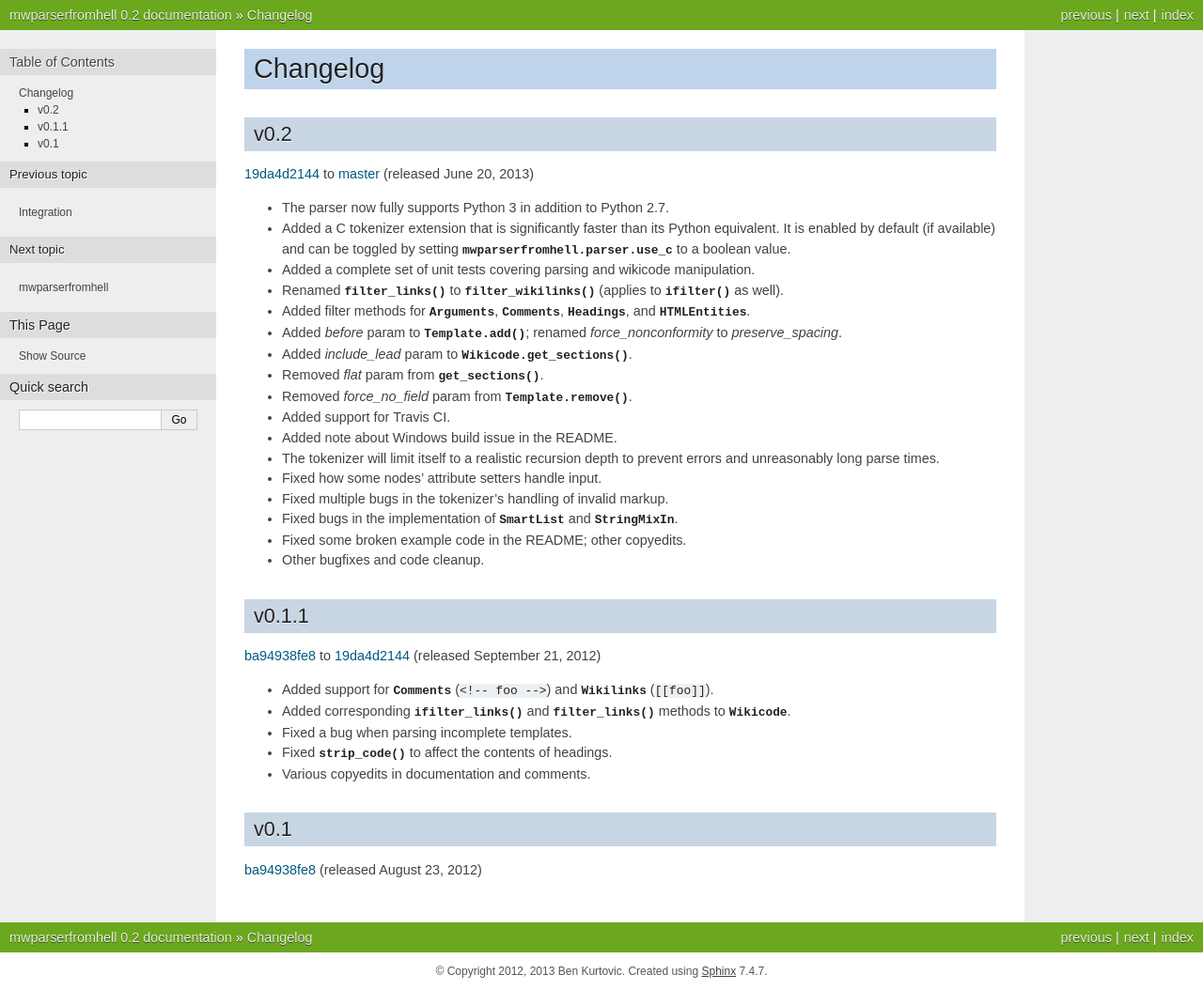
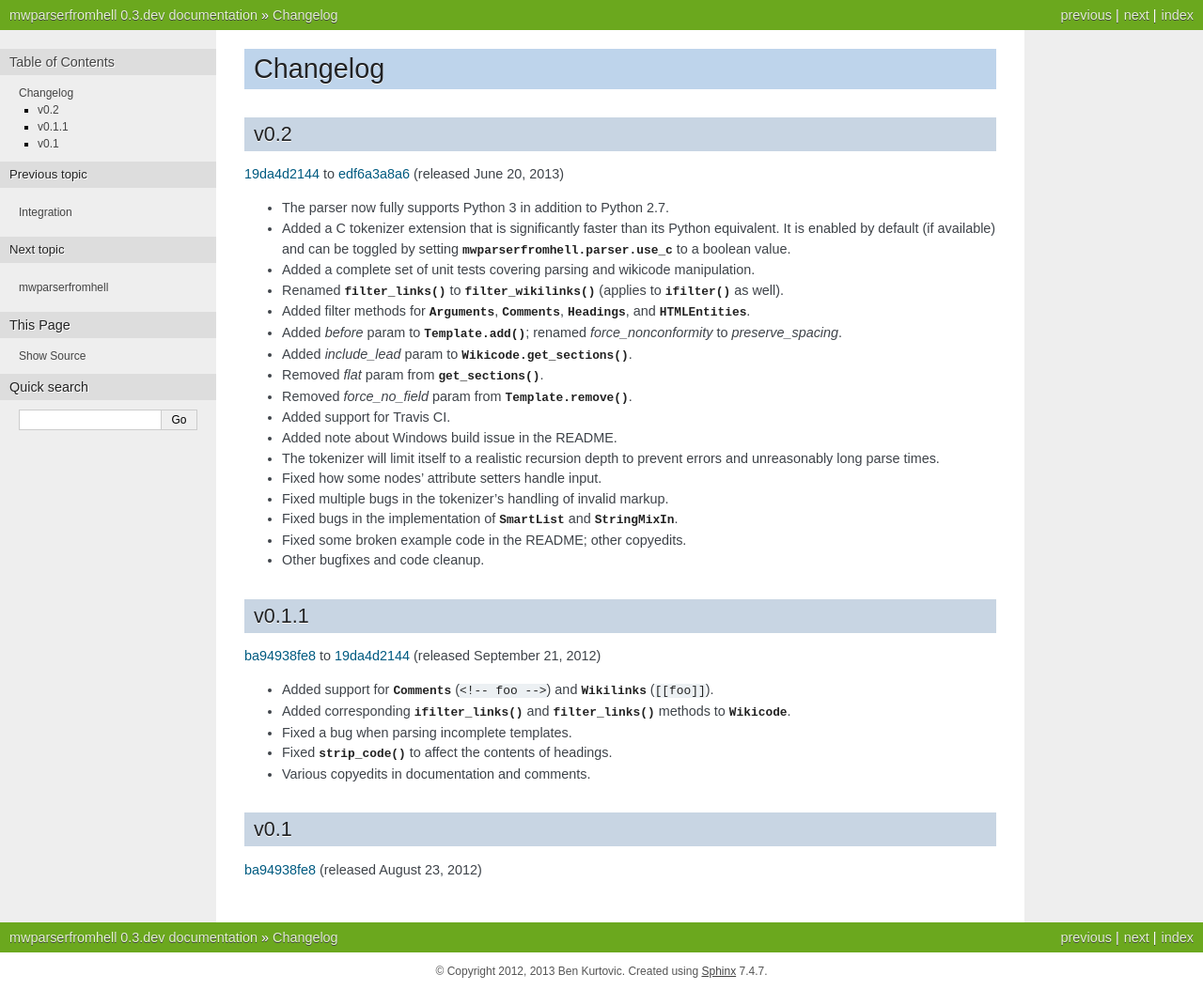
Before and after one commit to earwig/mwparserfromhell, a Sphinx documentation site: the page built from docs/changelog.rst, in a window 1280 px wide. Shown: the whole page at 94% size. Built offline with Sphinx 7.4.7, drawn with Linux system fonts in a browser that asks for light colours.

Commit message:
Version bump for v0.3; fix permissions on compat.py.

```diff
--- a/docs/changelog.rst
+++ b/docs/changelog.rst
@@ -4,7 +4,7 @@
 v0.2
 ----
 
-19da4d2144_ to master_ (released June 20, 2013)
+19da4d2144_ to edf6a3a8a6_ (released June 20, 2013)
 
 - The parser now fully supports Python 3 in addition to Python 2.7.
 - Added a C tokenizer extension that is significantly faster than its Python
@@ -53,6 +53,6 @@
 
 ba94938fe8_ (released August 23, 2012)
 
-.. _master:     https://github.com/earwig/mwparserfromhell/tree/v0.2
+.. _edf6a3a8a6: https://github.com/earwig/mwparserfromhell/tree/v0.2
 .. _19da4d2144: https://github.com/earwig/mwparserfromhell/tree/v0.1.1
 .. _ba94938fe8: https://github.com/earwig/mwparserfromhell/tree/v0.1
--- a/docs/index.rst
+++ b/docs/index.rst
@@ -1,4 +1,4 @@
-MWParserFromHell v0.2 Documentation
+MWParserFromHell v0.3 Documentation
 ===================================
 
 :py:mod:`mwparserfromhell` (the *MediaWiki Parser from Hell*) is a Python
--- a/mwparserfromhell/__init__.py
+++ b/mwparserfromhell/__init__.py
@@ -31,7 +31,7 @@
 __author__ = "Ben Kurtovic"
 __copyright__ = "Copyright (C) 2012, 2013 Ben Kurtovic"
 __license__ = "MIT License"
-__version__ = "0.2"
+__version__ = "0.3.dev"
 __email__ = "ben.kurtovic@verizon.net"
 
 from . import compat, nodes, parser, smart_list, string_mixin, utils, wikicode
```
Also changed, not shown: 1 other file.
